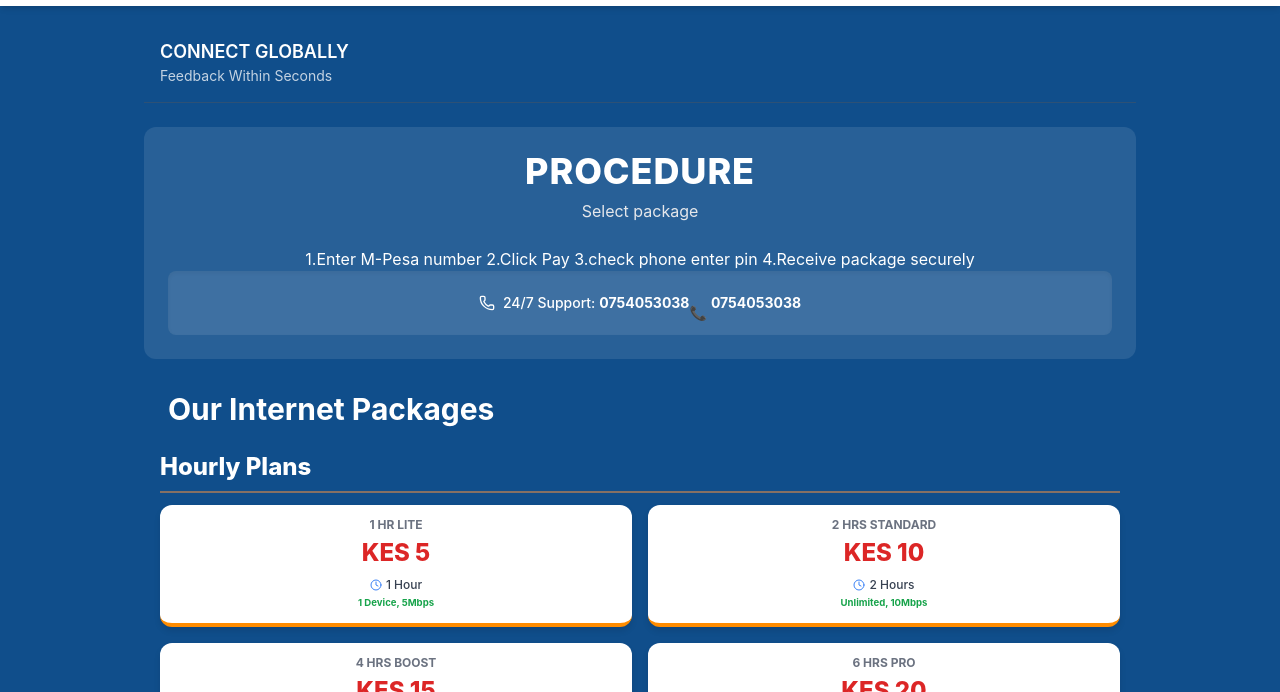
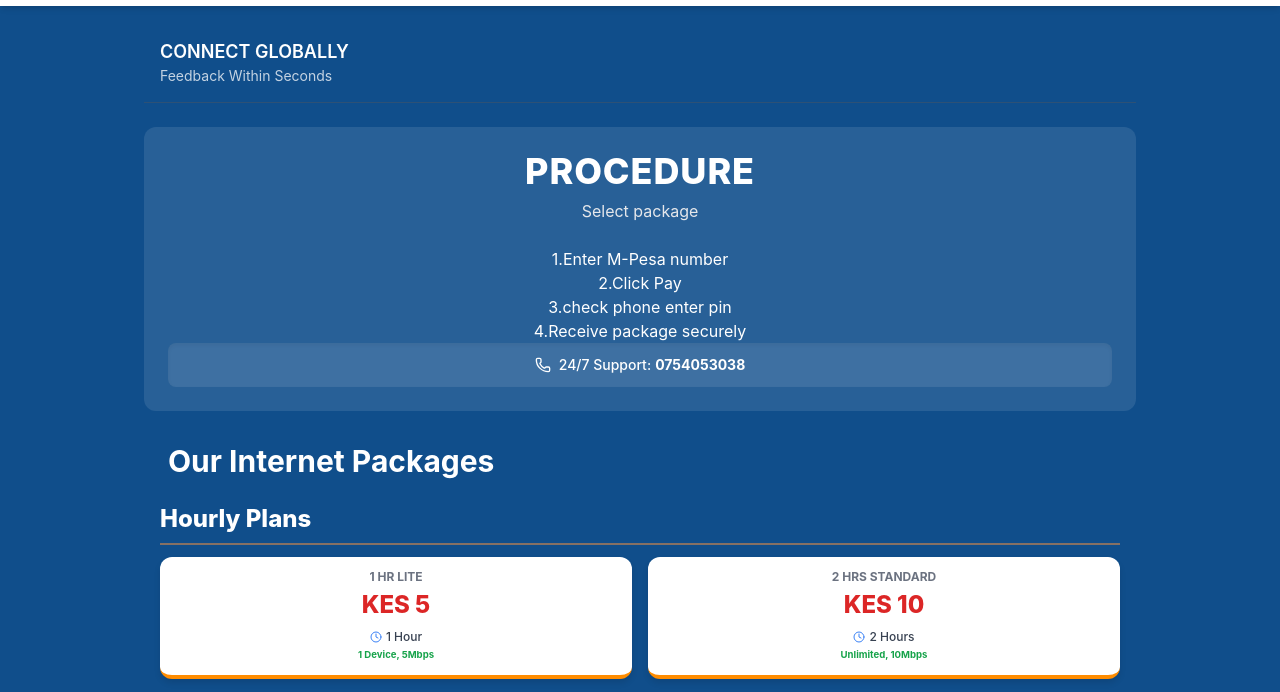
Before and after one commit to shadowkenya/pmbilling, a plain HTML site: page index.html in a window 1280 px wide. Shown: the part 74-766 px from the top of the page. Drawn offline with nearby package versions, Linux system fonts and the light colour scheme.

Commit message:
Update index.html

```diff
--- a/index.html
+++ b/index.html
@@ -166,15 +166,15 @@
                     <h2 class="text-4xl font-extrabold tracking-wide text-white mb-2">PROCEDURE</h2>
 
                     <p class="text-gray-200 text-md mb-6">Select package<ol>
-                       <l>  1.Enter M-Pesa number </l>
-                         <l> 2.Click Pay </l>
-                          <l>3.check phone enter pin</l>
+                       <l>  1.Enter M-Pesa number </l><br>
+                         <l> 2.Click Pay </l><br>
+                          <l>3.check phone enter pin</l><br>
                           <l> 4.Receive package securely</l>
                     </ol>
                     <div class="bg-white/10 text-white p-3 rounded-lg shadow-inner flex items-center justify-center text-sm font-medium">
                         <i data-lucide="phone" class="w-4 h-4 mr-2"></i>
                         24/7 Support: <span class="ml-1 font-bold">0754053038</span><br>
-                        📞 <span class="ml-1 font-bold">0754053038</span>
+
                     </div>
                 </div>
 
```
